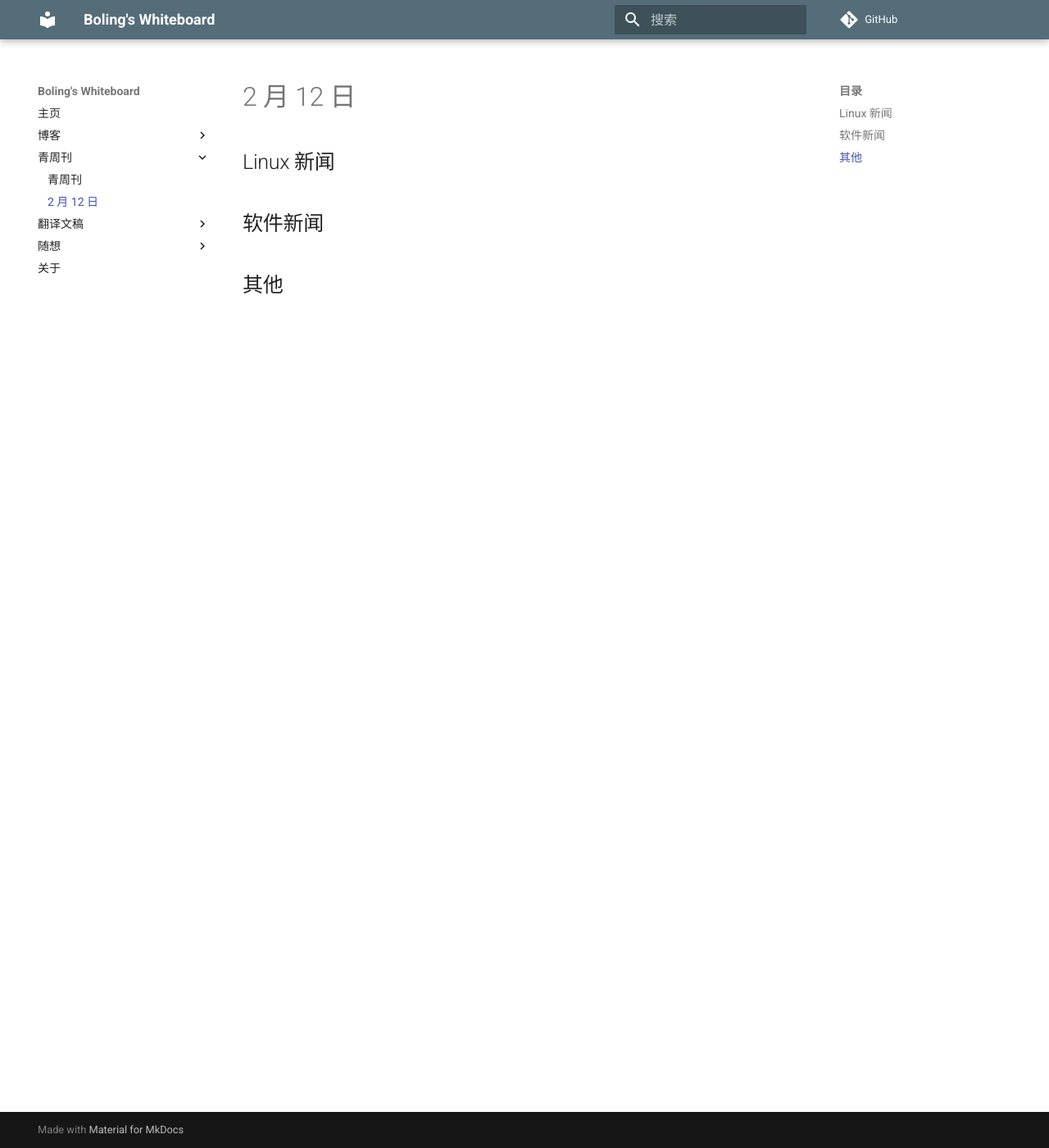
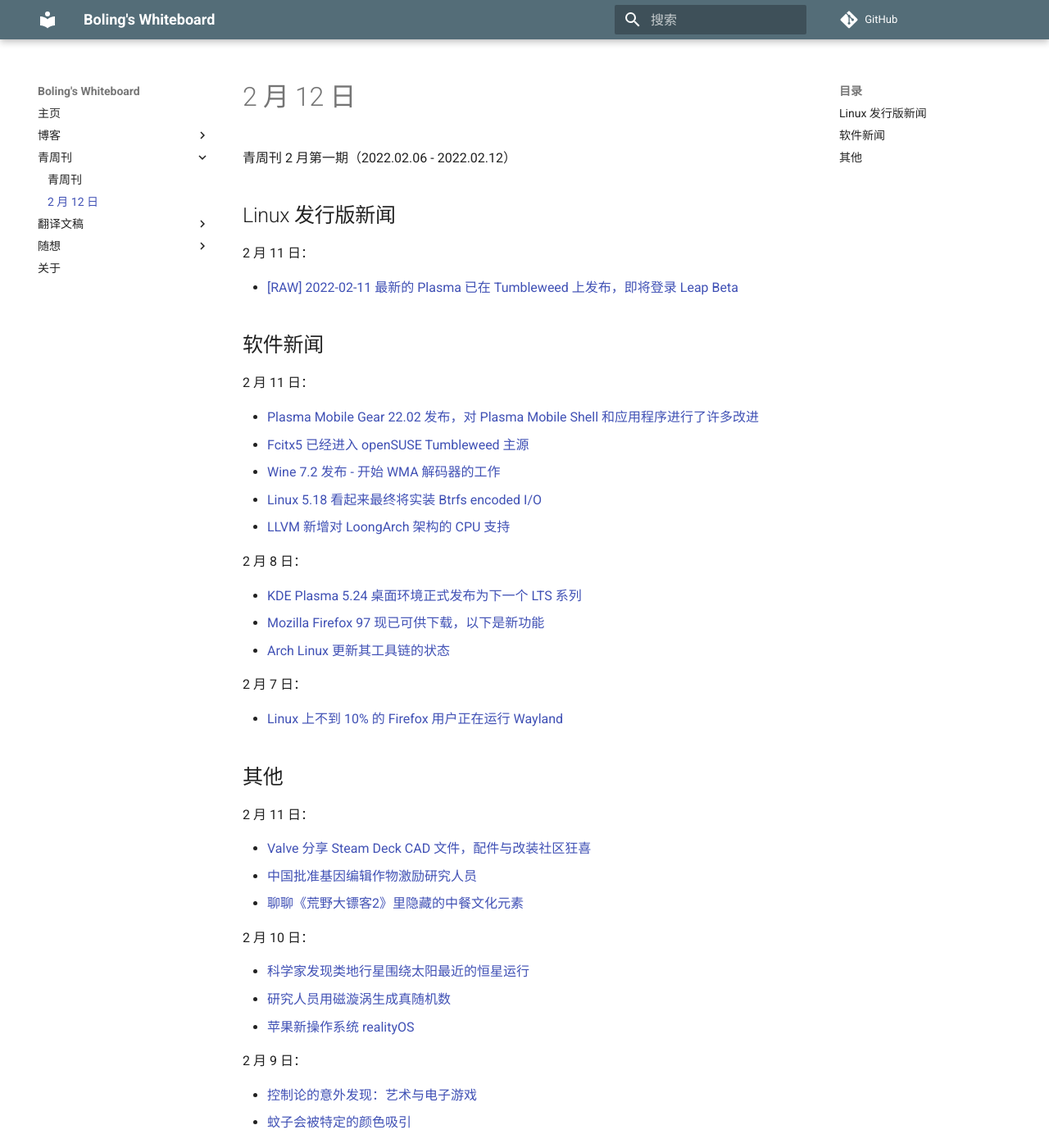
Before and after one commit to Hanjingxue-Boling/Whiteboard, an MkDocs documentation site: the page built from docs/weekly/22/02-12.md, in a window 1280 px wide and 1400 px high. Shown: the whole window at 82% size. Built offline with MkDocs 1.6.1 and Material for MkDocs 9.7.7, drawn with Linux system fonts in a browser that asks for light colours; comment, search, counter and statistics services are not loaded; some of the changed text lies outside the part shown.

Commit message:
第一期

```diff
--- a/docs/weekly/22/02-12.md
+++ b/docs/weekly/22/02-12.md
@@ -1,7 +1,63 @@
 # 2 月 12 日
 
-## Linux 新闻
+青周刊 2 月第一期（2022.02.06 - 2022.02.12）
+
+## Linux 发行版新闻
+
+2 月 11 日：
+
+- [[RAW] 2022-02-11 最新的 Plasma 已在 Tumbleweed 上发布，即将登录 Leap Beta](https://forum.suse.org.cn/t/topic/14722)
 
 ## 软件新闻
 
+2 月 11 日：
+
+- [Plasma Mobile Gear 22.02 发布，对 Plasma Mobile Shell 和应用程序进行了许多改进](https://9to5linux.com/plasma-mobile-gear-22-02-is-out-with-many-changes-to-the-plasma-mobile-shell-and-apps)
+- [Fcitx5 已经进入 openSUSE Tumbleweed 主源](https://software.opensuse.org/package/fcitx5)
+- [Wine 7.2 发布 - 开始 WMA 解码器的工作](https://www.phoronix.com/scan.php?page=news_item&px=Wine-7.2-Released)
+- [Linux 5.18 看起来最终将实装 Btrfs encoded I/O](https://www.phoronix.com/scan.php?page=news_item&px=Linux-5.18-Btrfs-Encoded-IO)
+- [LLVM 新增对 LoongArch 架构的 CPU 支持](https://www.phoronix.com/scan.php?page=news_item&px=LoongArch-LLVM-Landing)
+
+
+2 月 8 日：
+
+- [KDE Plasma 5.24 桌面环境正式发布为下一个 LTS 系列](https://9to5linux.com/kde-plasma-5-24-desktop-environment-officially-released-as-the-next-lts-series)
+- [Mozilla Firefox 97 现已可供下载，以下是新功能](https://9to5linux.com/mozilla-firefox-97-is-now-available-for-download-this-is-whats-new)
+- [Arch Linux 更新其工具链的状态](https://www.phoronix.com/scan.php?page=news_item&px=Arch-Linux-Toolchain-State)
+
+2 月 7 日：
+
+- [Linux 上不到 10% 的 Firefox 用户正在运行 Wayland](https://www.phoronix.com/scan.php?page=news_item&px=Firefox-Wayland-X11-Stats)
+
 ## 其他
+
+2 月 11 日：
+
+- [Valve 分享 Steam Deck CAD 文件，配件与改装社区狂喜](https://hot.cnbeta.com/articles/game/1236047.htm)
+- [中国批准基因编辑作物激励研究人员](https://www.nature.com/articles/d41586-022-00395-x)
+- [聊聊《荒野大镖客2》里隐藏的中餐文化元素](https://www.gcores.com/articles/147352)
+
+2 月 10 日：
+
+- [科学家发现类地行星围绕太阳最近的恒星运行](https://www.nature.com/articles/d41586-022-00400-3)
+- [研究人员用磁漩涡生成真随机数](https://www.solidot.org/story?sid=70618)
+- [苹果新操作系统 realityOS](https://www.solidot.org/story?sid=70613)
+
+2 月 9 日：
+
+- [控制论的意外发现：艺术与电子游戏](https://www.gcores.com/articles/147230)
+- [蚊子会被特定的颜色吸引](https://www.solidot.org/story?sid=70603)
+
+2 月 8 日：
+
+- [从“软件即服务”模式看XGP的未来](https://www.gcores.com/articles/147181)
+- [《师父》：如果你喜爱中国古拳法，就不能错过这款作品](https://www.gcores.com/articles/147182)
+- [气候科学家遭遇计算机模型局限](https://www.solidot.org/story?sid=70592)
+
+2 月 7 日：
+
+- [GitHub 推出只有赞助者能访问的私有库](https://www.solidot.org/story?sid=70581)
+
+2 月 6 日：
+
+- [在电子游戏里寻找作者性是否搞错了什么？从法国电影新浪潮聊起](https://www.gcores.com/articles/147114)
```
